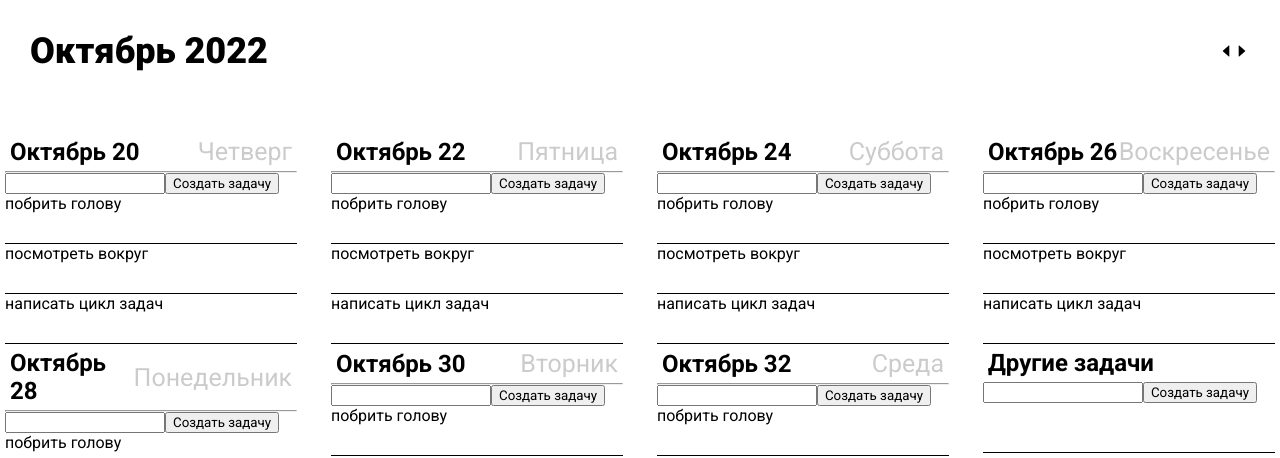
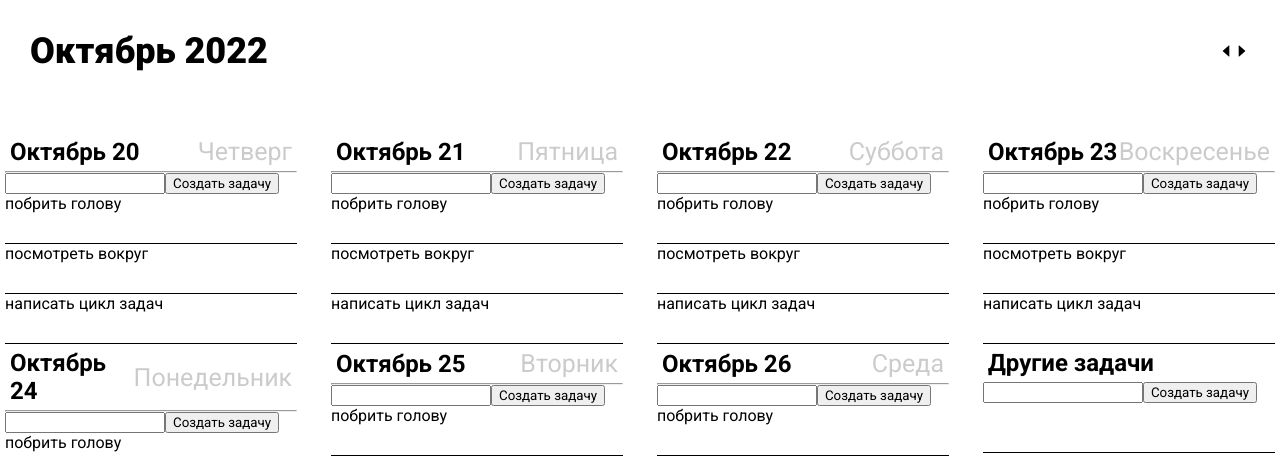
Before and after one commit to ramilqO/tweek, a React (Create React App) app: page / in a window 1280 px wide. Shown: the top 458 px of the page. Built offline with nearby package versions, Linux system fonts and the light colour scheme.

Commit message:
fix gux Date

```diff
--- a/src/Components/Day.js
+++ b/src/Components/Day.js
@@ -42,7 +42,7 @@ const Day = ({ date, monthNames, days, index }) => {
         <StyledDay>
             <StyledDayHeader>
                 <h2>
-                    {monthNames[date.getMonth()]} {date.getDate() + index}
+                    {monthNames[date.getMonth()]} {date.getDate()}
                 </h2>
                 <StyledHeaderDayOfWeek>
                     {/* Альтернативный вариант */}
```
